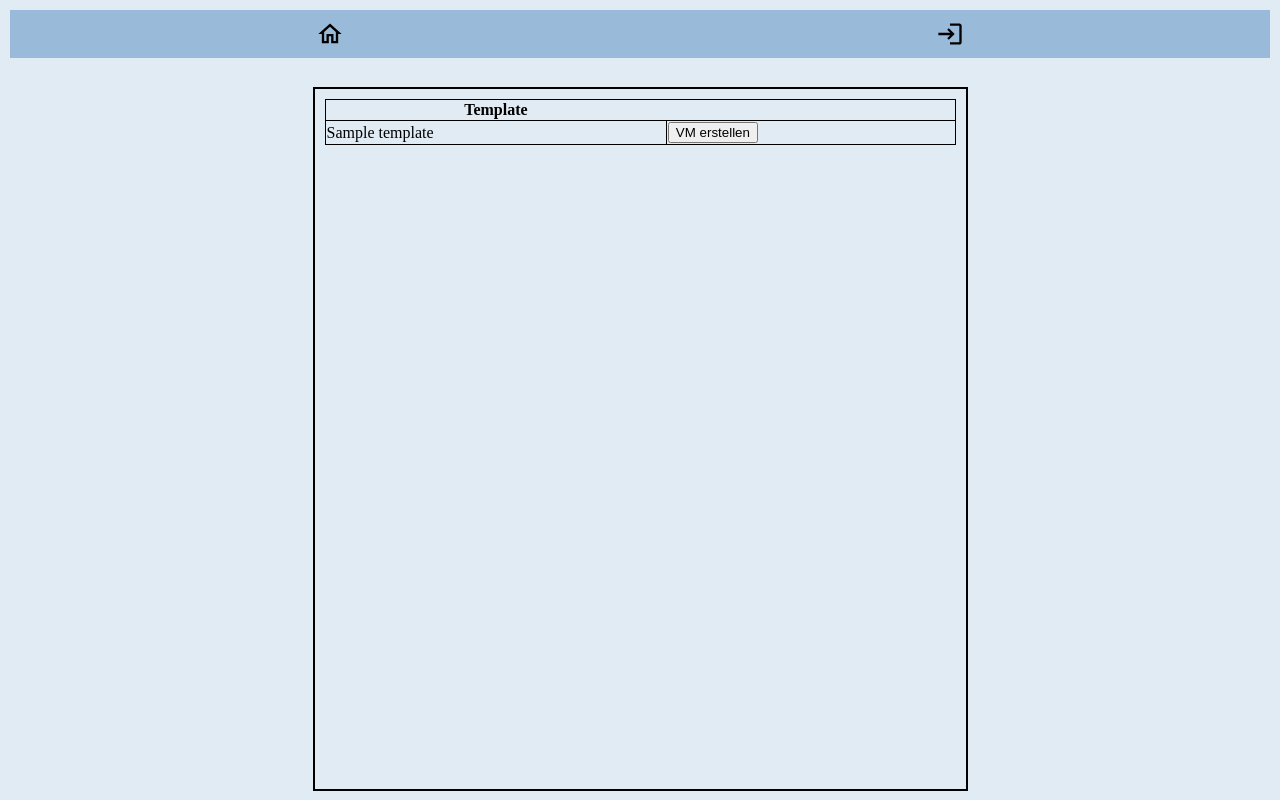
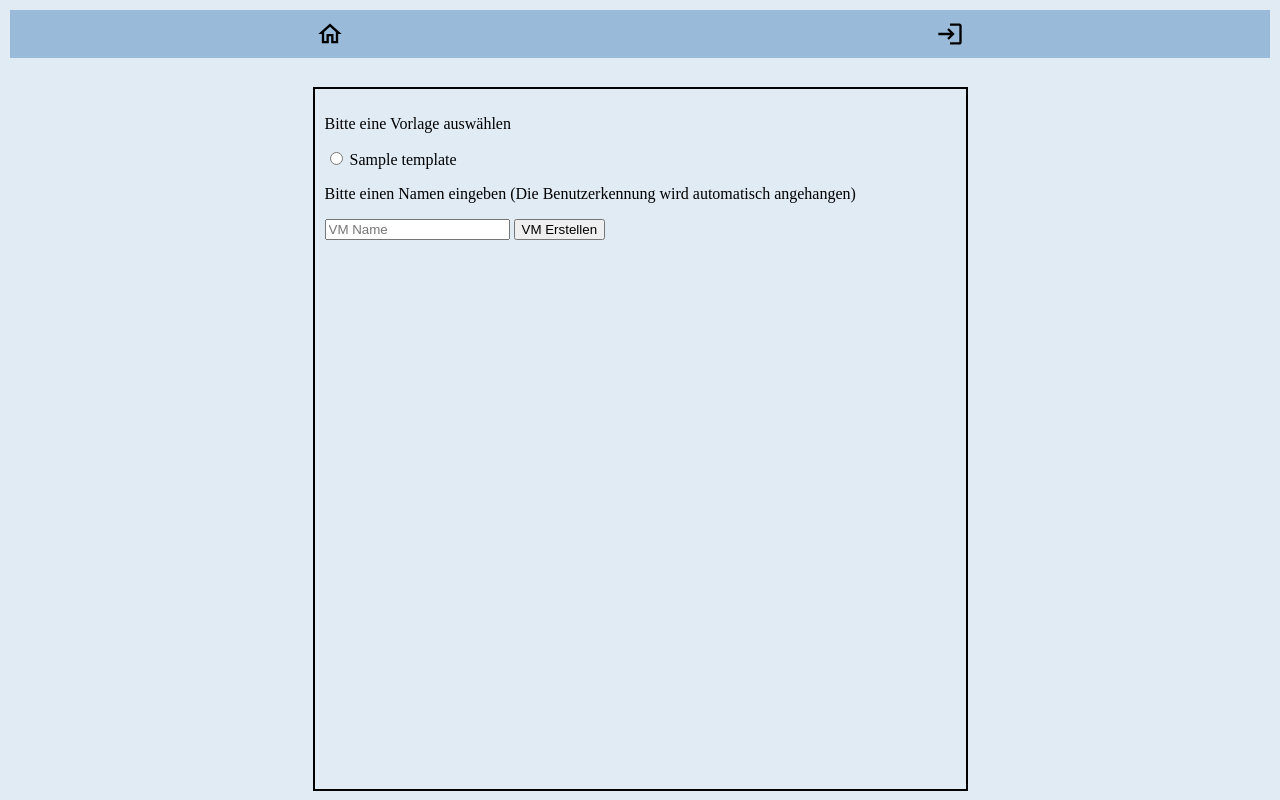
Before and after one commit to Cyberkangaroo/Projektarbeit, a Flask app: template templates/templates.html in a window 1280 px wide. Run offline with Flask 2, Linux system fonts and the light colour scheme; data comes from the database, SQL or seed files in the repository; the template is opened without the code that fills it: most values are stand-ins (such as "Sample title", 1, 10 or a date in 2020).

Commit message:
Erstellung von Instanzen überarbeitet.

```diff
--- a/app.py
+++ b/app.py
@@ -211,10 +211,12 @@ def index():
 @flask_login.login_required
 def template_site():
     if request.method == 'POST':
-        print(request.form.get("vm_erstellen"))
-        if create_instance_form_template(request.form.get("vm_erstellen")) == "existiert bereits":
+        print(request.form.get("template"))
+        if create_instance_form_template(name=request.form.get("name"), template=request.form.get("template")) \
+                == "existiert bereits":
             return "existiert bereits"
         return redirect("/machines")
+        # return request.form.get("name")
     elif request.method == 'GET':
         templates = list_all_templates()
         return render_template("templates.html", templates=templates)
@@ -400,16 +402,13 @@ def list_all_templates(projekt="prj-kloos"):
    """
 
 
-def create_instance_form_template(template: str, projekt="prj-kloos"):
+def create_instance_form_template(name: str, template: str, projekt="prj-kloos"):
     instance_client = compute_v1.InstancesClient()
     operation_client = compute_v1.ZoneOperationsClient()
 
     template_str = "projects/prj-kloos/global/instanceTemplates/" + template
 
     instance = compute_v1.Instance()
-    name = ""
-    for i in template.split("-")[1:]:
-        name += i
 
     name = name + "-" + flask_login.current_user.id
 
--- a/templates/templates.html
+++ b/templates/templates.html
@@ -7,16 +7,18 @@
 {% block content %}
 <div class="templates">
     <form method="post" action="/templates">
-        <table>
-            <tr>
-                <th>Template</th>
-            </tr>
+        <p>Bitte eine Vorlage auswählen</p>
             {% for t in templates %}
-                <tr>
-                    <td>{{t}}</td> <td><button type="submit" name="vm_erstellen" value={{t}}>VM erstellen</button></td>
-                </tr>
+                <div>
+                    <input type="radio" name="template" value="{{t}}" id="{{t}}">
+                    <label for="{{t}}">{{t}}</label>
+                </div>
             {% endfor %}
-        </table>
+            <div>
+                <p>Bitte einen Namen eingeben (Die Benutzerkennung wird automatisch angehangen)</p>
+                <input type="text" name="name" id="name" placeholder="VM Name">
+                <button type="submit" name="vm_errstellen" value="VM Erstellen">VM Erstellen</button>
+            </div>
     </form>
 </div>
 {% endblock %}
```
